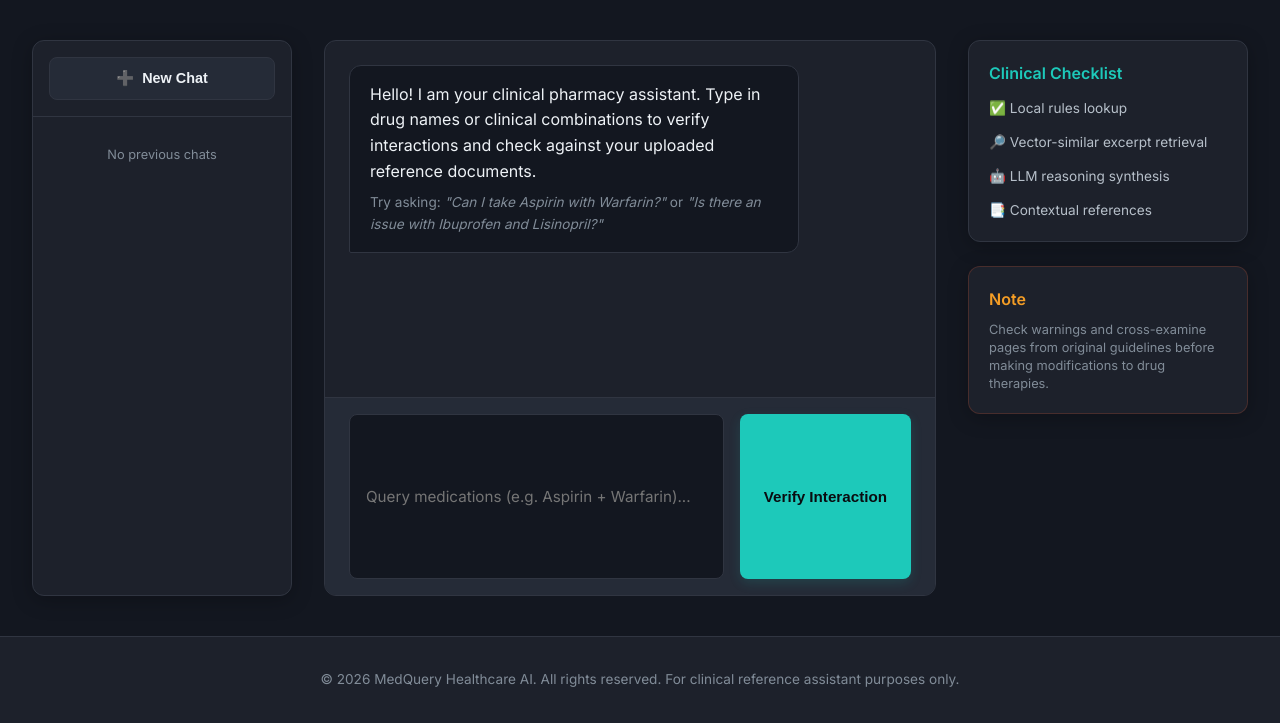
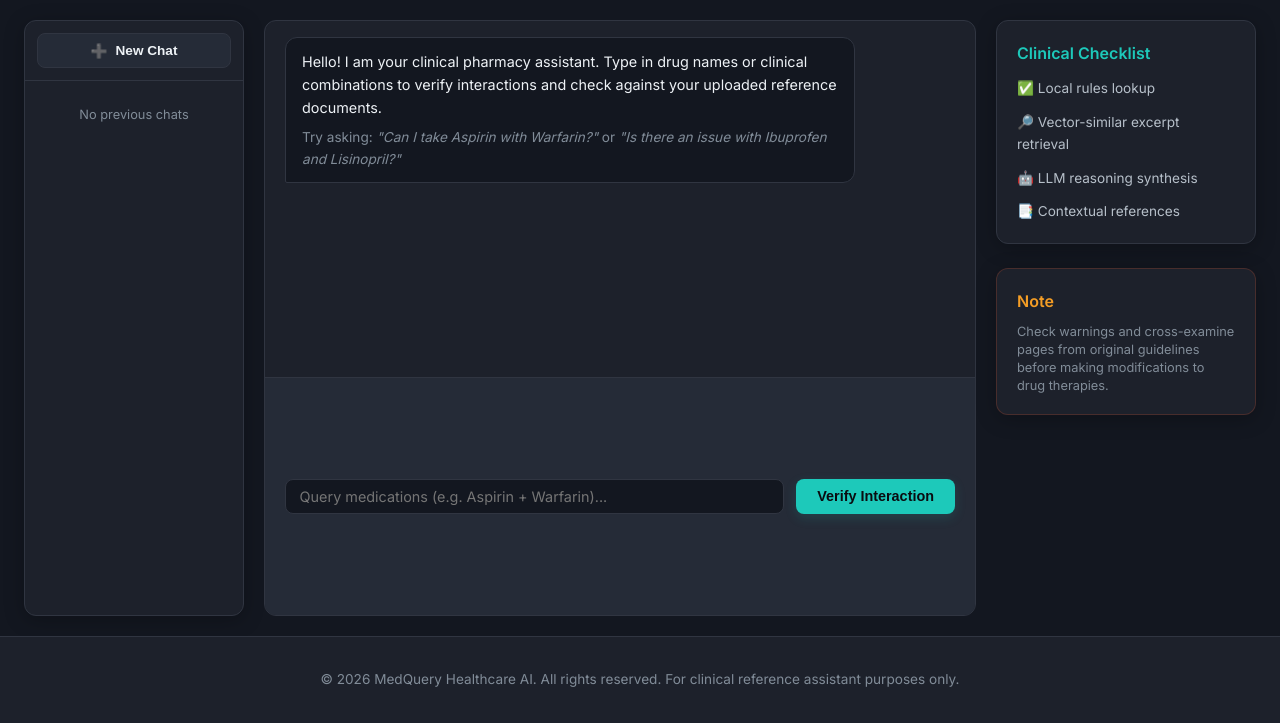
Before and after one commit to Bhupender2004/MedQuery, a Flask app: page /chat in a window 1280 px wide. Shown: the part 77-800 px from the top of the page. Run offline with Flask 3, Linux system fonts and the light colour scheme; data that the repository does not hold is empty; parts of the project's set-up code (start-up, migrations or seed data) failed here and were passed over; some libraries are stand-ins or nearby versions.

Commit message:
implement responsive dark-themed dashboard UI and initialize database file

```diff
--- a/static/css/style.css
+++ b/static/css/style.css
@@ -109,7 +109,7 @@ main {
     max-width: 1400px;
     width: 100%;
     margin: 0 auto;
-    padding: 2.5rem 2rem;
+    padding: 1.25rem 1.5rem;
 }
 
 /* Card layout wrapper (Glassmorphism design tokens) */
@@ -117,7 +117,7 @@ main {
     background-color: var(--bg-secondary);
     border: 1px solid var(--border-color);
     border-radius: 12px;
-    padding: 1.5rem;
+    padding: 1rem 1.25rem;
     box-shadow: 0 4px 20px rgba(0, 0, 0, 0.25);
     transition: var(--transition-smooth);
 }
@@ -132,11 +132,12 @@ main {
 .btn-primary {
     background-color: var(--accent-teal);
     color: hsl(220, 25%, 5%);
-    border: none;
+    border: 1px solid transparent;
     border-radius: 8px;
-    padding: 0.75rem 1.5rem;
-    font-size: 0.95rem;
+    padding: 0.5rem 1.25rem;
+    font-size: 0.9rem;
     font-weight: 600;
+    line-height: 1.2;
     cursor: pointer;
     transition: var(--transition-smooth);
     display: inline-flex;
@@ -165,17 +166,18 @@ main {
 .chat-messages {
     flex: 1;
     overflow-y: auto;
-    padding: 1.5rem;
+    padding: 1rem 1.25rem;
     display: flex;
     flex-direction: column;
-    gap: 1.25rem;
+    gap: 1rem;
 }
 
 .message {
-    max-width: 80%;
-    padding: 1rem 1.25rem;
+    max-width: 85%;
+    padding: 0.75rem 1rem;
     border-radius: 12px;
     animation: fadeInUp 0.3s ease-out forwards;
+    font-size: 0.9rem;
 }
 
 .message.user {
@@ -193,11 +195,12 @@ main {
 }
 
 .chat-input-area {
-    padding: 1rem 1.5rem;
+    padding: 0.75rem 1.25rem;
     background-color: var(--bg-tertiary);
     border-top: 1px solid var(--border-color);
     display: flex;
-    gap: 1rem;
+    gap: 0.75rem;
+    align-items: center;
 }
 
 .chat-input {
@@ -205,10 +208,11 @@ main {
     background-color: var(--bg-primary);
     border: 1px solid var(--border-color);
     border-radius: 8px;
-    padding: 0.75rem 1rem;
+    padding: 0.5rem 0.85rem;
     color: var(--text-primary);
     font-family: inherit;
-    font-size: 0.95rem;
+    font-size: 0.9rem;
+    line-height: 1.2;
     outline: none;
     transition: var(--transition-smooth);
 }
@@ -313,8 +317,8 @@ footer {
 /* Three-column ChatGPT-style Chat Layout */
 .chat-layout {
     display: grid;
-    grid-template-columns: 260px 1fr 280px;
-    gap: 2rem;
+    grid-template-columns: 220px 1fr 260px;
+    gap: 1.25rem;
     align-items: start;
     height: 72vh;
     max-height: 800px;
@@ -332,7 +336,7 @@ footer {
 }
 
 .sidebar-header {
-    padding: 1rem;
+    padding: 0.75rem;
     border-bottom: 1px solid var(--border-color);
 }
 
@@ -342,10 +346,10 @@ footer {
     color: var(--text-primary);
     border: 1px solid var(--border-color);
     border-radius: 8px;
-    padding: 0.75rem;
+    padding: 0.55rem 0.75rem;
     cursor: pointer;
     font-weight: 600;
-    font-size: 0.9rem;
+    font-size: 0.85rem;
     transition: var(--transition-smooth);
     display: flex;
     align-items: center;
@@ -362,17 +366,17 @@ footer {
 .sessions-list {
     flex: 1;
     overflow-y: auto;
-    padding: 0.75rem;
+    padding: 0.5rem;
     display: flex;
     flex-direction: column;
-    gap: 0.5rem;
+    gap: 0.35rem;
 }
 
 .session-item {
-    padding: 0.75rem 1rem;
+    padding: 0.5rem 0.75rem;
     border-radius: 8px;
     cursor: pointer;
-    font-size: 0.85rem;
+    font-size: 0.8rem;
     color: var(--text-secondary);
     transition: var(--transition-smooth);
     white-space: nowrap;
```
Also changed, not shown: medquery.db.
